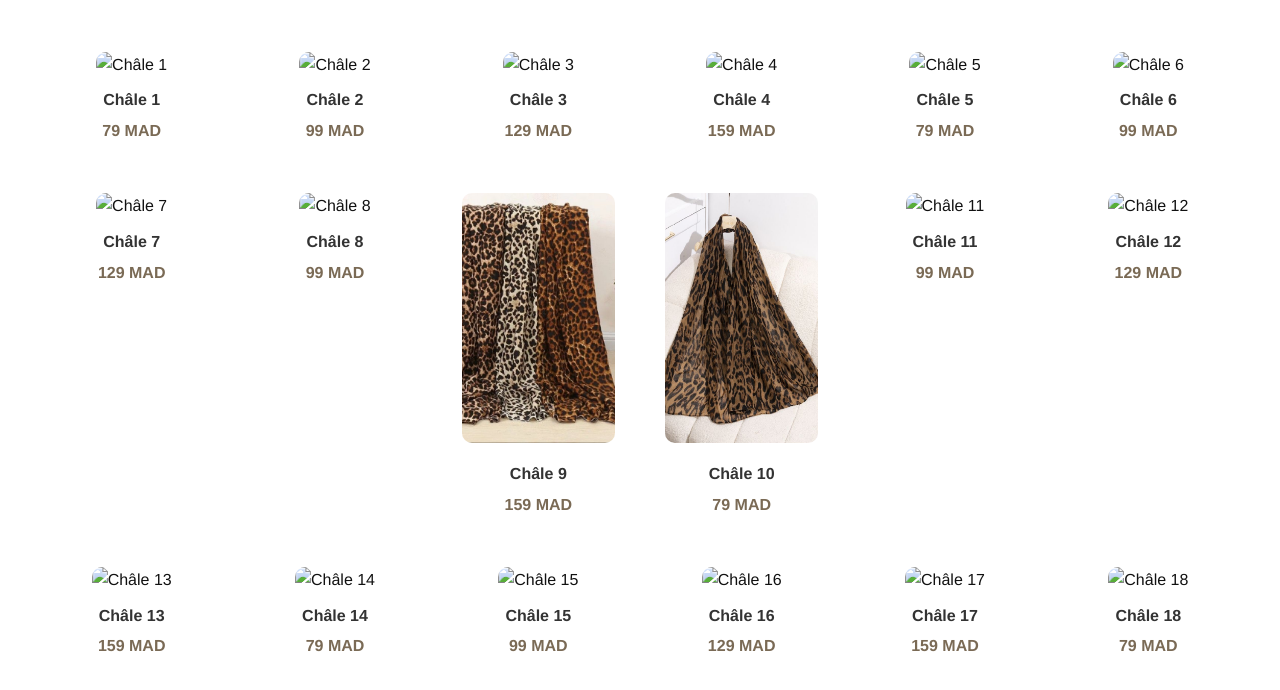
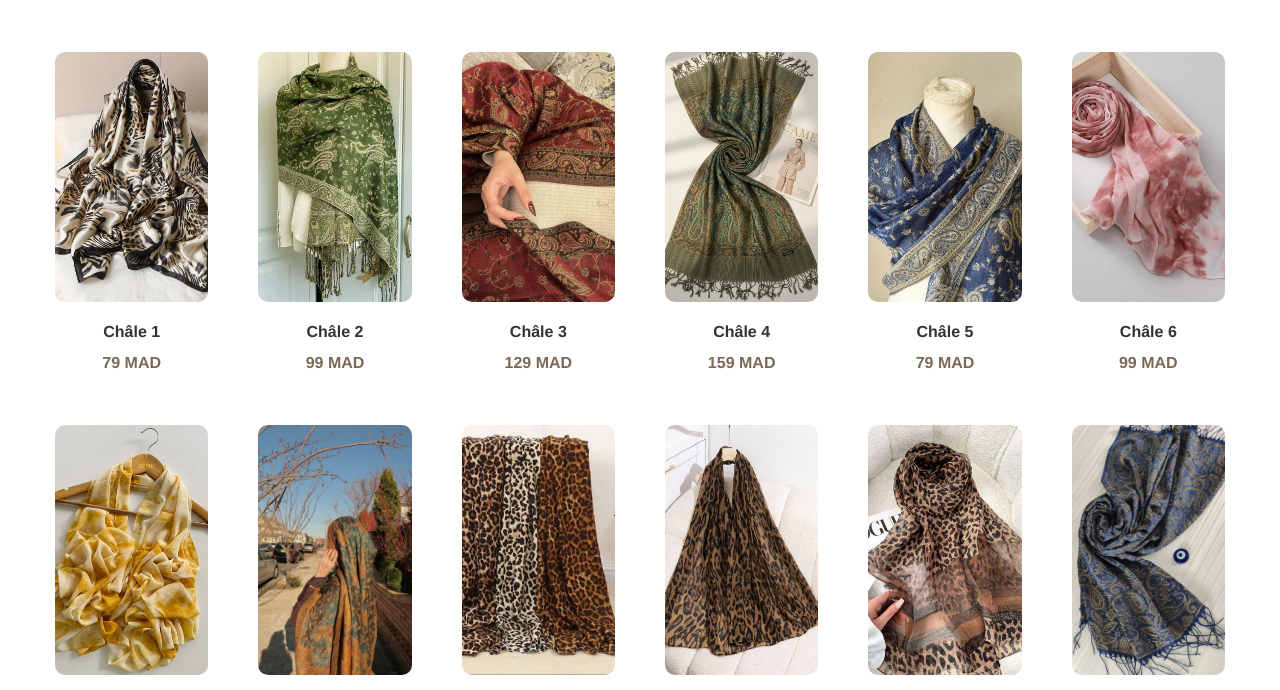
Before and after one commit to Ayaelqarouaoui/hijab-store, a plain HTML site: page index.html in a window 1280 px wide. Shown: the part 644-1334 px from the top of the page. Drawn offline with Linux system fonts and the light colour scheme.

Commit message:
Update index.html

```diff
--- a/index.html
+++ b/index.html
@@ -20,7 +20,7 @@
 
 <!-- Hero -->
 <section class="hero">
-  <img src="images/hijab0.jpg" alt="Elegant Hijabs">
+  <img src="images/hijab0.jpeg" alt="Elegant Hijabs">
   <div class="hero-text">
     <h1>NOOR HIJAB Boutique</h1>
     <p>L’élégance au quotidien pour toutes les femmes</p>
@@ -33,24 +33,24 @@
   <h2>Notre Collection</h2>
   <div class="products-grid">
     <!-- 18 produits -->
-    <div class="product" data-id="1"><img src="images/hijab1.jpg" alt="Châle 1"><h3>Châle 1</h3><p class="price">79 MAD</p></div>
-    <div class="product" data-id="2"><img src="images/hijab2.jpg" alt="Châle 2"><h3>Châle 2</h3><p class="price">99 MAD</p></div>
-    <div class="product" data-id="3"><img src="images/hijab3.jpg" alt="Châle 3"><h3>Châle 3</h3><p class="price">129 MAD</p></div>
-    <div class="product" data-id="4"><img src="images/hijab4.jpg" alt="Châle 4"><h3>Châle 4</h3><p class="price">159 MAD</p></div>
-    <div class="product" data-id="5"><img src="images/hijab5.jpg" alt="Châle 5"><h3>Châle 5</h3><p class="price">79 MAD</p></div>
-    <div class="product" data-id="6"><img src="images/hijab6.jpg" alt="Châle 6"><h3>Châle 6</h3><p class="price">99 MAD</p></div>
-    <div class="product" data-id="7"><img src="images/hijab7.jpg" alt="Châle 7"><h3>Châle 7</h3><p class="price">129 MAD</p></div>
-    <div class="product" data-id="8"><img src="images/hijab8.jpg" alt="Châle 8"><h3>Châle 8</h3><p class="price">99 MAD</p></div>
+    <div class="product" data-id="1"><img src="images/hijab1.jpeg" alt="Châle 1"><h3>Châle 1</h3><p class="price">79 MAD</p></div>
+    <div class="product" data-id="2"><img src="images/hijab2.jpeg" alt="Châle 2"><h3>Châle 2</h3><p class="price">99 MAD</p></div>
+    <div class="product" data-id="3"><img src="images/hijab3.jpeg" alt="Châle 3"><h3>Châle 3</h3><p class="price">129 MAD</p></div>
+    <div class="product" data-id="4"><img src="images/hijab4.jpeg" alt="Châle 4"><h3>Châle 4</h3><p class="price">159 MAD</p></div>
+    <div class="product" data-id="5"><img src="images/hijab5.jpeg" alt="Châle 5"><h3>Châle 5</h3><p class="price">79 MAD</p></div>
+    <div class="product" data-id="6"><img src="images/hijab6.jpeg" alt="Châle 6"><h3>Châle 6</h3><p class="price">99 MAD</p></div>
+    <div class="product" data-id="7"><img src="images/hijab7.jpeg" alt="Châle 7"><h3>Châle 7</h3><p class="price">129 MAD</p></div>
+    <div class="product" data-id="8"><img src="images/hijab8.jpeg" alt="Châle 8"><h3>Châle 8</h3><p class="price">99 MAD</p></div>
     <div class="product" data-id="9"><img src="images/hijab9.jpg" alt="Châle 9"><h3>Châle 9</h3><p class="price">159 MAD</p></div>
     <div class="product" data-id="10"><img src="images/hijab10.jpg" alt="Châle 10"><h3>Châle 10</h3><p class="price">79 MAD</p></div>
-    <div class="product" data-id="11"><img src="images/hijab11.jpg" alt="Châle 11"><h3>Châle 11</h3><p class="price">99 MAD</p></div>
-    <div class="product" data-id="12"><img src="images/hijab12.jpg" alt="Châle 12"><h3>Châle 12</h3><p class="price">129 MAD</p></div>
-    <div class="product" data-id="13"><img src="images/hijab13.jpg" alt="Châle 13"><h3>Châle 13</h3><p class="price">159 MAD</p></div>
-    <div class="product" data-id="14"><img src="images/hijab14.jpg" alt="Châle 14"><h3>Châle 14</h3><p class="price">79 MAD</p></div>
-    <div class="product" data-id="15"><img src="images/hijab15.jpg" alt="Châle 15"><h3>Châle 15</h3><p class="price">99 MAD</p></div>
-    <div class="product" data-id="16"><img src="images/hijab16.jpg" alt="Châle 16"><h3>Châle 16</h3><p class="price">129 MAD</p></div>
-    <div class="product" data-id="17"><img src="images/hijab17.jpg" alt="Châle 17"><h3>Châle 17</h3><p class="price">159 MAD</p></div>
-    <div class="product" data-id="18"><img src="images/hijab18.jpg" alt="Châle 18"><h3>Châle 18</h3><p class="price">79 MAD</p></div>
+    <div class="product" data-id="11"><img src="images/hijab11.jpeg" alt="Châle 11"><h3>Châle 11</h3><p class="price">99 MAD</p></div>
+    <div class="product" data-id="12"><img src="images/hijab12.jpeg" alt="Châle 12"><h3>Châle 12</h3><p class="price">129 MAD</p></div>
+    <div class="product" data-id="13"><img src="images/hijab13.jpeg" alt="Châle 13"><h3>Châle 13</h3><p class="price">159 MAD</p></div>
+    <div class="product" data-id="14"><img src="images/hijab14.jpeg" alt="Châle 14"><h3>Châle 14</h3><p class="price">79 MAD</p></div>
+    <div class="product" data-id="15"><img src="images/hijab15.jpeg" alt="Châle 15"><h3>Châle 15</h3><p class="price">99 MAD</p></div>
+    <div class="product" data-id="16"><img src="images/hijab16.jpeg" alt="Châle 16"><h3>Châle 16</h3><p class="price">129 MAD</p></div>
+    <div class="product" data-id="17"><img src="images/hijab17.jpeg" alt="Châle 17"><h3>Châle 17</h3><p class="price">159 MAD</p></div>
+    <div class="product" data-id="18"><img src="images/hijab18.jpeg" alt="Châle 18"><h3>Châle 18</h3><p class="price">79 MAD</p></div>
   </div>
 </section>
 
```
